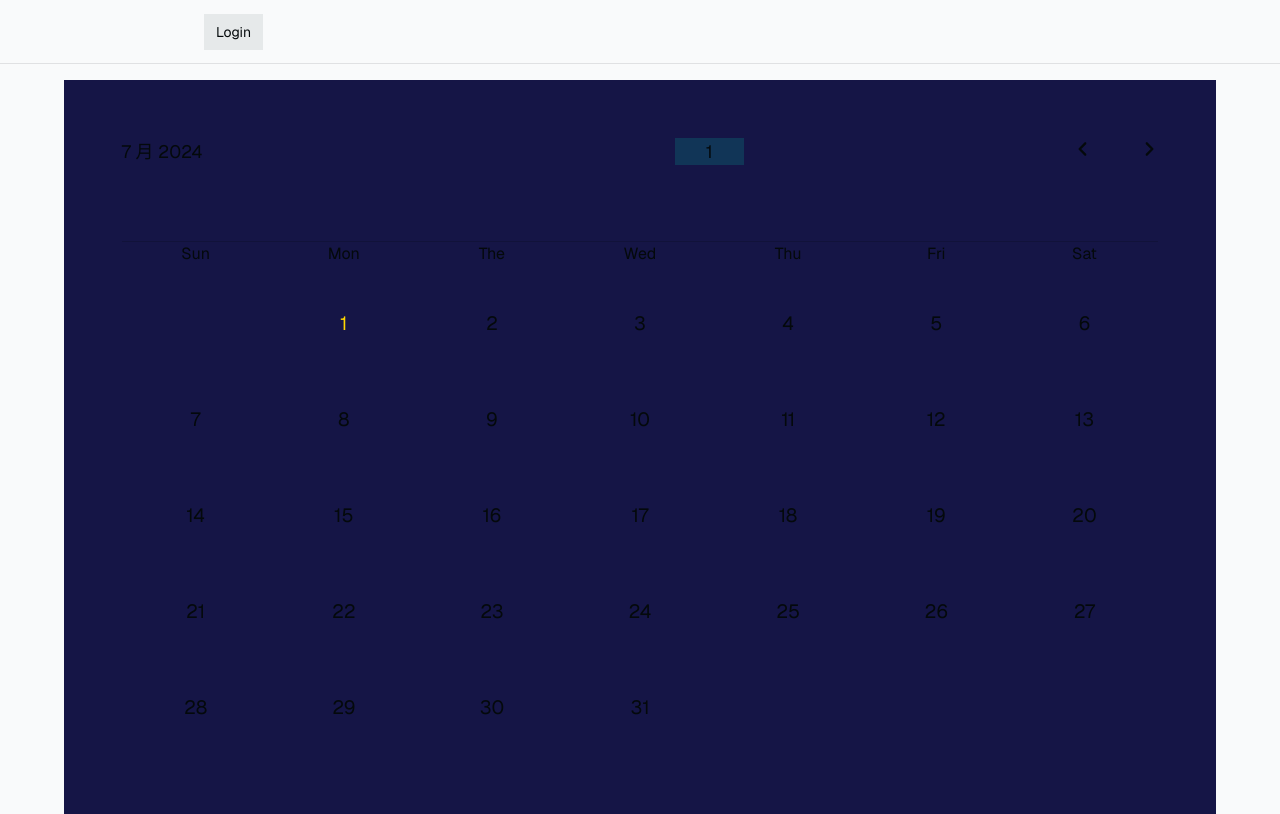
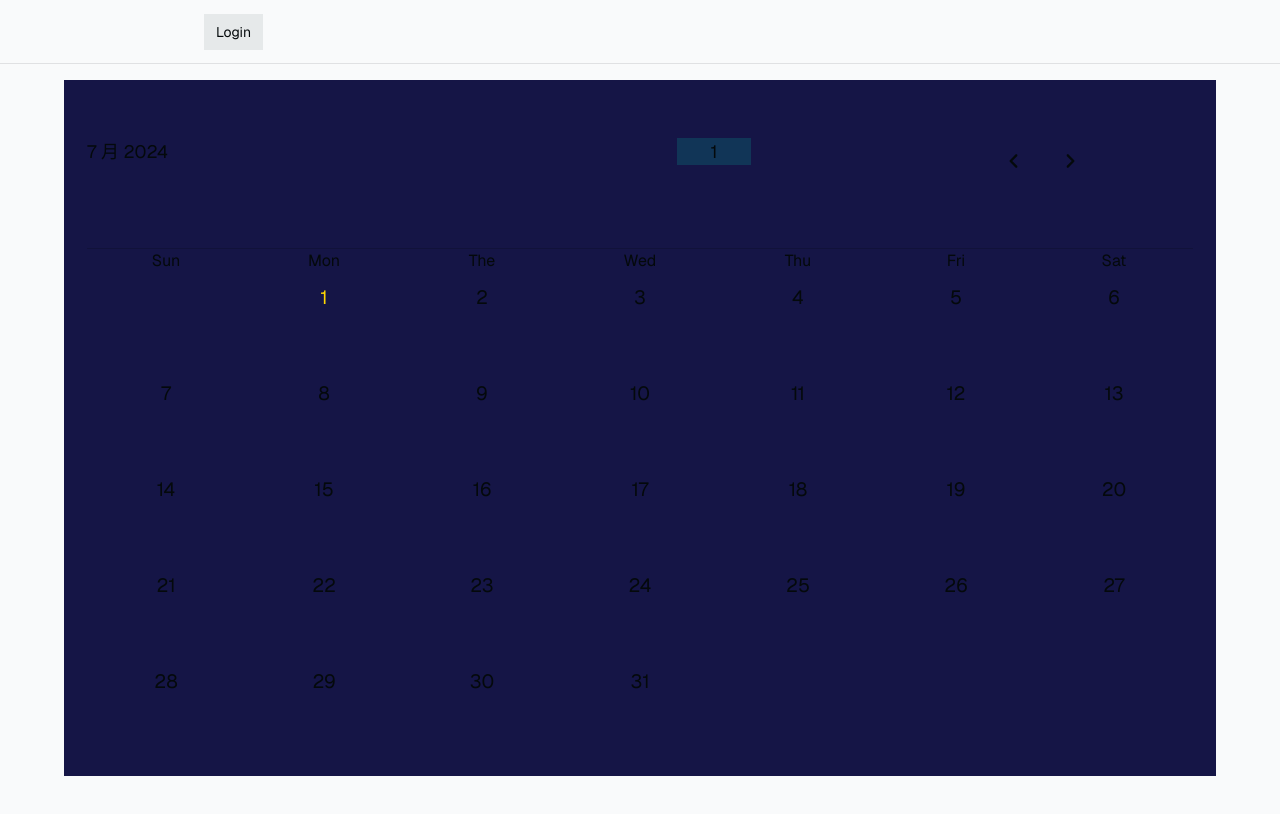
Before and after one commit to rui0415/my-calender, a Next.js app: page / in a window 1280 px wide. Built offline with nearby package versions, Linux system fonts and the light colour scheme; no server answers.

Commit message:
デザイン改修

```diff
--- a/components/Calender.tsx
+++ b/components/Calender.tsx
@@ -34,7 +34,7 @@ export default function Calender() {
     for (let day = 1; day <= numDays; day++) {
         const weekDayIndex = week(year, month, day);
         const isToday = day === today.getDate() && month === today.getMonth() && year === today.getFullYear();
-        days.push(<button key={`day-${day}`} className={style.day} style={{color: isToday ? "gold" : ""}} onClick={() => showInfo(day)}>{day}</button>);
+        days.push(<div key={`day-${day}`} className={style.day} style={{color: isToday ? "gold" : ""}} onClick={() => showInfo(day)}>{day}</div>);
     }
 
     const prevMonth = () => {
@@ -72,8 +72,8 @@ export default function Calender() {
                     </div>
 
                     <div className={style.button}>
-                        <button onClick={prevMonth} style={{marginRight:"3rem"}}><FaAngleLeft /></button>
-                        <button onClick={nextMonth}><FaAngleRight /></button>
+                        <button className={style.btnLeft} onClick={prevMonth}><FaAngleLeft /></button>
+                        <button className={style.btnRight} onClick={nextMonth}><FaAngleRight /></button>
                     </div>
 
                     <button className={style.backToday} onClick={backToday}>
--- a/components/style/calender.module.css
+++ b/components/style/calender.module.css
@@ -5,7 +5,10 @@
 }
 
 .board {
-    padding: 5%;
+    padding-top: 5%;
+    padding-left: 2%;
+    padding-right: 2%;
+    padding-bottom: 1%;
     display: flex;
     flex-direction: column;
 }
@@ -24,8 +27,29 @@
 
 .button {
     position: absolute;
-    top: 30%;
+    top: 50%;
     right: 0%;
+    padding-top: 1%;
+    padding-right: 10%;
+}
+
+.btnLeft {
+    padding: 3px;
+    border-radius: 30%;
+    margin-right: 2rem;
+}
+
+.btnRight {
+    padding: 3px;
+    border-radius: 30%;
+}
+
+.btnLeft:hover {
+    background-color: rgb(54, 130, 202);
+}
+
+.btnRight:hover {
+    background-color: rgb(54, 130, 202);
 }
 
 .backToday {
@@ -53,13 +77,17 @@
     display: grid;
     grid-template-columns: repeat(7, minmax(0, 1fr));
     font: bolder;
+}
+
+.day {
+    width: auto;
+    height: 10vh;
+    font-size:120%;
     text-align: center;
 }
 
-.day {
- width: auto;
- height: 10vh;
- font-size:120%
+.day:hover {
+    background-color: rgb(17, 53, 87);
 }
 
 .info {
```
